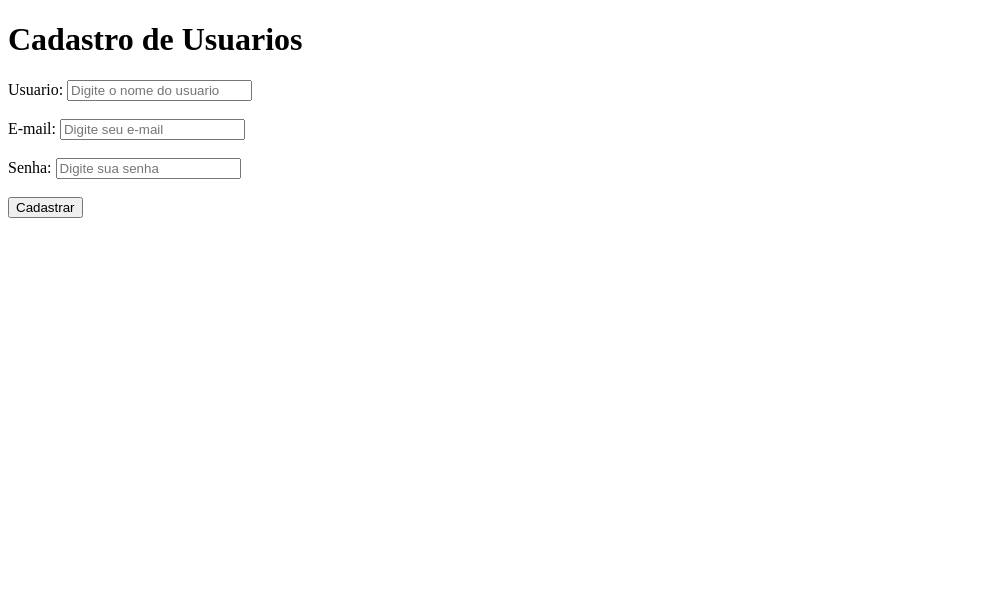
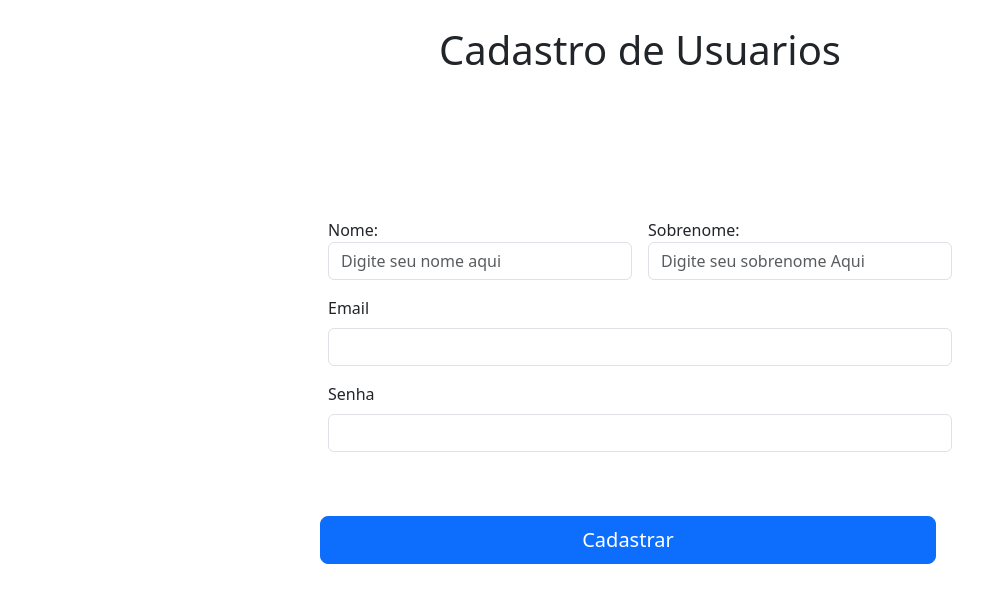
Before and after one commit to samueldolberth/biblioteca-django, a Django app: page /auth/cadastro/ in a window 1280 px wide. Shown: the top 603 px of the page, without its empty margins (0-1007 px from the left). Run offline with Django 5.2, Linux system fonts and the light colour scheme.

Commit message:
cadastro finalizado

```diff
--- /dev/null
+++ b/sgb_usuarios/static/css/style.css
@@ -0,0 +1,25 @@
+* {
+    margin: 0;
+    padding: 0;
+    box-sizing: border-box;
+}
+
+#formulario {
+    width: 50%;
+    margin: auto;
+    margin-top: 10%;
+}
+
+#botao {
+    display: flex;
+    justify-content: center;
+    margin-top: 10%;
+}
+
+#titulo {
+    text-align: center;
+    display: fles;
+    justify-content: center;
+    text-align: center;
+    margin-top: 2%;
+}
--- a/sgb_usuarios/templates/cadastro.html
+++ b/sgb_usuarios/templates/cadastro.html
@@ -1,32 +1,59 @@
+
+{% load static %}
+
 <!DOCTYPE html>
 <html lang="en">
 <head>
     <meta charset="UTF-8">
     <meta name="viewport" content="width=device-width, initial-scale=1.0">
     <title>Document</title>
+    <link rel="stylesheet" href="{% static 'css/style.css' %}">
+    <link href="https://cdn.jsdelivr.net/npm/bootstrap@5.3.8/dist/css/bootstrap.min.css" rel="stylesheet" integrity="sha384-sRIl4kxILFvY47J16cr9ZwB07vP4J8+LH7qKQnuqkuIAvNWLzeN8tE5YBujZqJLB" crossorigin="anonymous">
 </head>
 <body>
 
-    <h1>Cadastro de Usuarios</h1>
+    <h1 class="" id="titulo">Cadastro de Usuarios</h1>
 
     <form action="{% url 'cadastro' %}" method="POST">
         {% csrf_token %}
-        <label for="">Usuario:</label>
-        <input type="text" placeholder="Digite o nome do usuario" name="nome_usuario">
 
-        <br><br>
+        <div class="row g-3" id="formulario">
+            <!-- NOME -->
+            <div class="col-md-6">
+                <label for="">Nome:</label>
+                <input type="text" class="form-control" placeholder="Digite seu nome aqui" aria-label="Primeiro nome" name="nome_usuario">
+            </div>
 
-        <label for="">E-mail:</label>
-        <input type="email" placeholder="Digite seu e-mail" name="email_usuario">
+            <!-- SOBRENOME -->
+            <div class="col-md-6">
+                <label for="">Sobrenome:</label>
+                <input type="text" class="form-control" placeholder="Digite seu sobrenome Aqui" aria-label="Last name" name="sobrenome_usuario">
+            </div>
 
-        <br><br>
+            <br><br>
 
-        <label for="">Senha:</label>
-        <input type="password" placeholder="Digite sua senha" name="senha_usuario">
+            <!-- EMAIL -->
+            <div class="col-md-12">
+                <label for="inputEmail4" class="form-label">Email</label>  <!-- Ver esse for=""-->
+                <input type="email" class="form-control" id="inputEmail4" name="email_usuario"> <!-- remover esse id-->
+            </div>
+            <!-- SENHA -->
+            <div class="col-md-12">
+                <label for="inputPassword4" class="form-label">Senha</label> <!-- Ver esse for=""-->
+                <input type="password" class="form-control" id="inputPassword4" name="senha_usuario"> <!-- remover esse id-->
+            </div>
 
-        <br><br>
+            <div class="row g-12" id="botao">
+                <input class="btn btn-primary btn-lg" type="submit" value="Cadastrar">
+            </div>
 
-        <input type="submit" value="Cadastrar">
+        </div>
+
+
+
+
+
     </form>
+    <script src="https://cdn.jsdelivr.net/npm/bootstrap@5.3.8/dist/js/bootstrap.bundle.min.js" integrity="sha384-FKyoEForCGlyvwx9Hj09JcYn3nv7wiPVlz7YYwJrWVcXK/BmnVDxM+D2scQbITxI" crossorigin="anonymous"></script>
 </body>
 </html>
--- a/sgb_usuarios/views.py
+++ b/sgb_usuarios/views.py
@@ -6,21 +6,26 @@ from django.http import HttpResponse
 def cadastra_usuario(request):
     if request.method == 'GET':
         return render(request, 'cadastro.html')
+
     elif request.method == 'POST':
-        nome_usuario = request.POST('nome_usuario')
-        email = request.POST('email')
-        senha = request.POST('senha')
+        nome = request.POST.get('nome_usuario')
+        sobrenome = request.POST.get('sobrenome_usuario')
+        email = request.POST.get('email_usuario')
+        senha = request.POST.get('senha_usuario')
 
-        usuario = User.objects.filter(username=nome_usuario).first()
+        username = f'{nome.strip().lower()}.{sobrenome.strip().lower()}'
+
+        usuario = User.objects.filter(username=username).first()
 
         if usuario:
-            return HttpResponse('Usuário já existe! Tente outro nome de usuário.')
+            return render(request, 'feedback_fail.html')
         else:
-            usuario = User.objects.create_user(
-                username=nome_usuario,
-                #first_name=nome,
-                #last_name=sobrenome,
+            usuario = User.objects.create_user( # não precisou salvar pois o objects.create ja salva no banco de dados (testado)
+                username=username,
+                first_name=nome,
+                last_name=sobrenome,
                 email=email,
-                password=senha)
-            usuario.save()
-            return HttpResponse('Usuário cadastrado com sucesso!')
+                password=senha
+            )
+            #return HttpResponse('Usuário cadastrado com sucesso!')
+            return render(request, 'feedback_success.html')
```
Also changed, not shown: sgb_usuarios/templates/feedback_fail.html (added, +21 -0 lines), sgb_usuarios/templates/feedback_success.html (added, +21 -0 lines), db.sqlite3.
